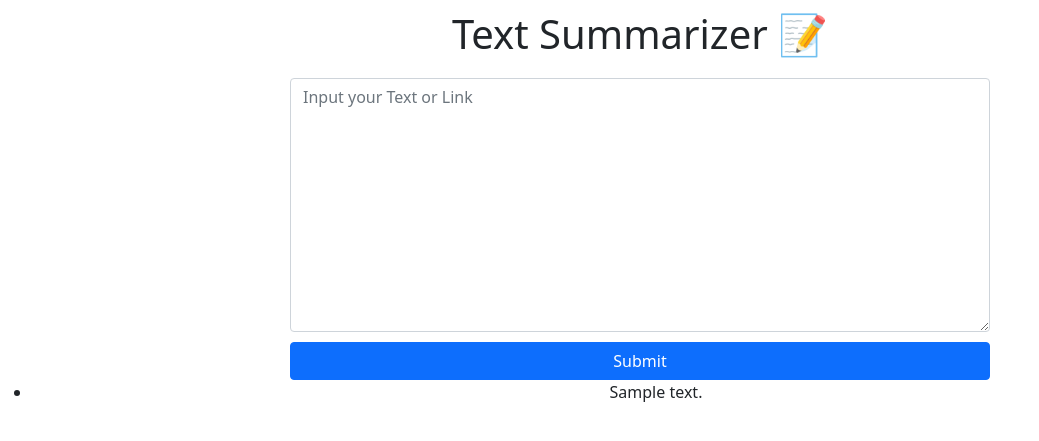
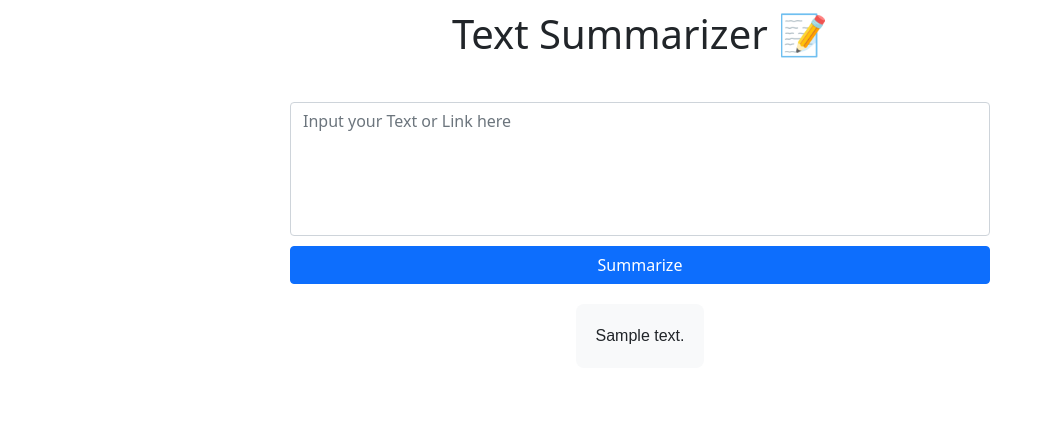
Before and after one commit to z1ppyyy/text-summarizer, a Flask app: template templates/index.html in a window 1280 px wide. Shown: the top 441 px of the page, without its empty margins (0-1039 px from the left). Run offline with Flask 3, Linux system fonts and the light colour scheme; the template is opened without the code that fills it: most values are stand-ins (such as "Sample title", 1, 10 or a date in 2020).

Commit message:
fix the summary output

```diff
--- a/app.py
+++ b/app.py
@@ -5,23 +5,27 @@ import requests
 
 app = Flask(__name__)
 
-client = OpenAI(api_key='API KEY')
+client = OpenAI(api_key='YOUR API KEY')
 
 @app.route('/', methods=['GET', 'POST'])
 def index():
     if request.method == 'POST':
         prompt = request.form['prompt']
         if 'http' in prompt:
-            url = requests.get(prompt)
-            soup = BeautifulSoup(url.text, 'html.parser')
-            text = soup.get_text()
+            try:
+                url = requests.get(prompt)
+                soup = BeautifulSoup(url.text, 'html.parser')
+                text = soup.get_text()
+            except requests.exceptions.RequestException as e:
+                return render_template('index.html', error='Failed to fetch content from the URL')
+
         else:
             text = prompt
 
         completion = client.chat.completions.create(
             model="gpt-4o-mini",
             messages=[
-                {"role": "system", "content": "You are a helpful assistant for summarizing text. Make bullet points and split the text into important parts. Do not add any extra formatting such as headers (###), bold text, - or special characters."},
+                {"role": "system", "content": "You are a helpful assistant for summarizing text. Make bullet points and split the text into important parts."},
                 {
                     "role": "user",
                     "content": text
@@ -31,9 +35,9 @@ def index():
 
         summary_text = completion.choices[0].message.content.strip()
 
-        summary = [line.strip() for line in summary_text.split('\n') if line.strip()]
+        summary_html = summary_text.replace("**", "<b>").replace("###", "<h3>").replace("\n", "<br>")
 
-        return render_template('index.html', summary=summary)
+        return render_template('index.html', summary=summary_html)
 
     return render_template('index.html')
 
--- a/static/styles.css
+++ b/static/styles.css
@@ -6,20 +6,18 @@ h1 {
 .container {
     text-align: center;
     margin-top: 20px;
-
 }
-
 
 form {
     display: inline-block;
     text-align: left;
     width: 100%;
-    max-width: 700px; /* Set a max-width for responsiveness */
+    max-width: 700px;
 }
 
 .full-width {
     width: 100%;
-    max-width: 700px; /* Set a max-width for responsiveness */
+    max-width: 700px;
 }
 
 .btn {
@@ -28,4 +26,46 @@ form {
 
 .result {
     text-align: center;
+    max-width: 700px;
+    margin: 20px auto;
 }
+
+.summary-text {
+    text-align: left;
+    font-family: Arial, sans-serif;
+    padding: 20px;
+    display: inline-block;
+    background-color: #f8f9fa;
+    border-radius: 8px;
+}
+
+.summary-text h3 {
+    font-family: 'Georgia', serif;
+    color: #4a90e2;
+    font-weight: bold;
+}
+
+.summary-text strong {
+    font-weight: bold;
+    color: #333;
+}
+
+.summary-text ul {
+    margin-left: 20px;
+}
+
+#loader {
+    text-align: center;
+    margin-top: 10%;
+    color: green;
+    font-weight: 700;
+}
+
+@media (max-width: 768px) {
+    .full-width {
+        max-width: 100%;
+    }
+    .card {
+        padding: 10px;
+    }
+}
--- a/templates/index.html
+++ b/templates/index.html
@@ -10,22 +10,32 @@
 <body>
     <h1>Text Summarizer 📝</h1>
     <div class="container">
-        <form method="post">
-            <!-- <label for="prompt">Input your Text or Link</label> -->
-            <textarea name="prompt" class="form-control full-width" rows="10" cols="70" wrap="soft" required placeholder="Input your Text or Link"></textarea>
-            <button type="submit" class="btn btn-primary full-width">Submit</button>
+        <form method="post" class="mt-4">
+            <div class="form-group">
+                <textarea name="prompt" class="form-control" rows="5" required placeholder="Input your Text or Link here" style="resize: none;"></textarea>
+            </div>
+            <button type="submit" class="btn btn-primary full-width">Summarize</button>
         </form>
     </div>
 
-
     <div class="result">
         {% if summary %}
-        <ul>
-            {% for text in summary %}
-                <li>{{text}}</li>
-            {% endfor %}
-        </ul>
+            <div class="summary-text" id="summaryText" style="white-space: pre-wrap;">{{ summary | safe }}</div>
         {% endif %}
     </div>
+
+    <div id="loader" style="display:none;">
+        <p>Summarizing your text... Please wait.</p>
+    </div>
+
+    <script>
+        document.querySelector('form').onsubmit = function() {
+            document.getElementById('loader').style.display = 'block';
+        };
+    </script>
+
+    {% if error %}
+        <div class="alert alert-danger">{{ error }}</div>
+    {% endif %}
 </body>
 </html>
```
Also changed, not shown: main.py (added, +11 -0 lines).
